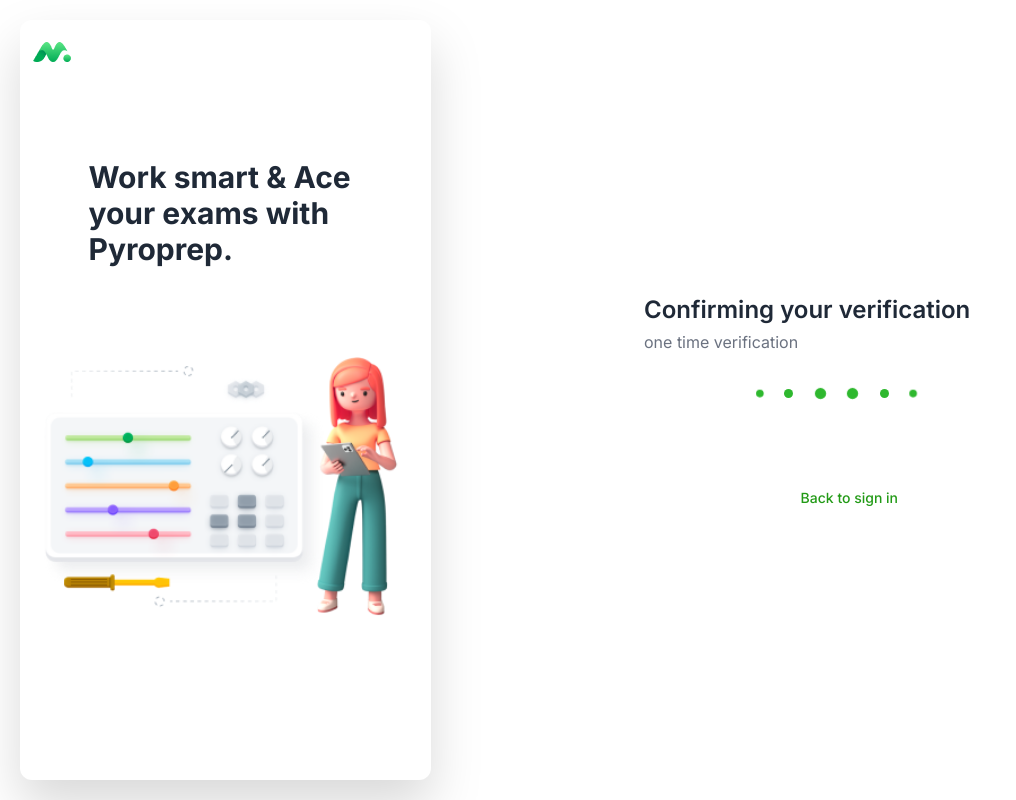
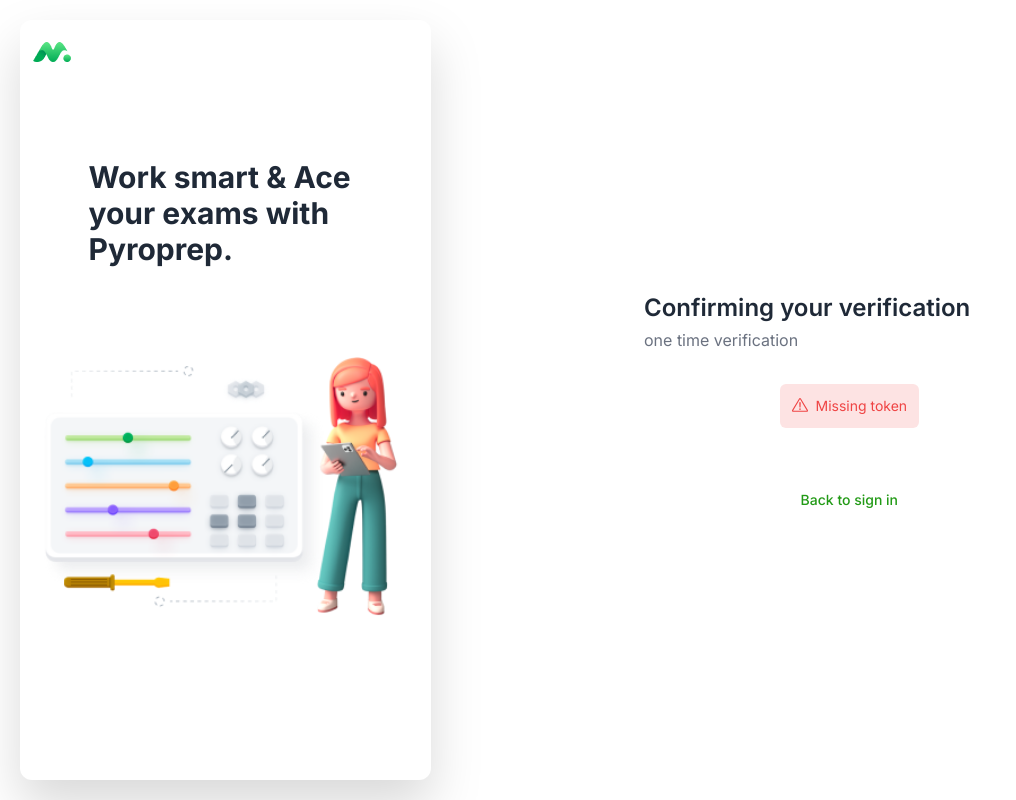
Before and after one commit to Suman196pokhrel/PyroPrep, a Next.js app: page /new-verification in a window 1280 px wide. Shown: the whole page, without its empty margins (0-1016 px from the left). Built offline with nearby package versions, Linux system fonts and the light colour scheme.

Commit message:
email verification logic added

```diff
--- a/actions/new-verification.ts
+++ b/actions/new-verification.ts
@@ -5,7 +5,9 @@
 
 export const newVerification = async (token: string) => {
   const existingToken = await getVerificationTokenByToken(token);
-  if (!existingToken) return { error: "Token does not exist!" };
+  if (!existingToken) {
+    return { error: "Token does not exist!" };
+  }
 
   const hasExpired = new Date(existingToken.expires) < new Date();
 
--- a/app/(auth)/new-verification/page.tsx
+++ b/app/(auth)/new-verification/page.tsx
@@ -1,16 +1,39 @@
 "use client"
 import { CardWrapper } from '@/components/auth/CardWrapper'
 import { PropagateLoader } from "react-spinners"
-import React, { useCallback, useEffect } from 'react'
+import React, { useCallback, useEffect, useState } from 'react'
 import { useSearchParams } from 'next/navigation'
+import { newVerification } from '@/actions/new-verification'
+import { FormSuccess } from '@/components/FormSuccess'
+import { FormError } from '@/components/FormError'
 
 export const NewVerificationPage = () => {
     const searchParams = useSearchParams()
     const token = searchParams.get("token")
+    const [error, setError] = useState<string | undefined>()
+    const [success, setSuccess] = useState<string | undefined>()
+
 
     const onSubmit = useCallback(() => {
-        console.log(token)
-    }, [token])
+        if (success || error) return;
+
+        // CHECK IF TOKEN HAS EXPIRE
+        if (!token) {
+            setError("Missing token")
+            return
+        }
+
+        newVerification(token)
+            .then((data) => {
+                setSuccess(data.success);
+                setError(data.error);
+            })
+            .catch(() => {
+                setError("Something went wrong!");
+            })
+    }, [token, success, error]);
+
+
 
 
     useEffect(() => {
@@ -27,7 +50,13 @@
         >
 
             <div className='flex items-center w-full justify-center py-5'>
-                <PropagateLoader color="#2eb82e" className='w-10 h-10' />
+                {!success && !error && (
+                    <PropagateLoader color="#2eb82e" className='w-10 h-10' />
+                )}
+                <FormSuccess message={success} />
+                {!success && (
+                    <FormError message={error} />
+                )}
             </div>
         </CardWrapper >
     )
```
